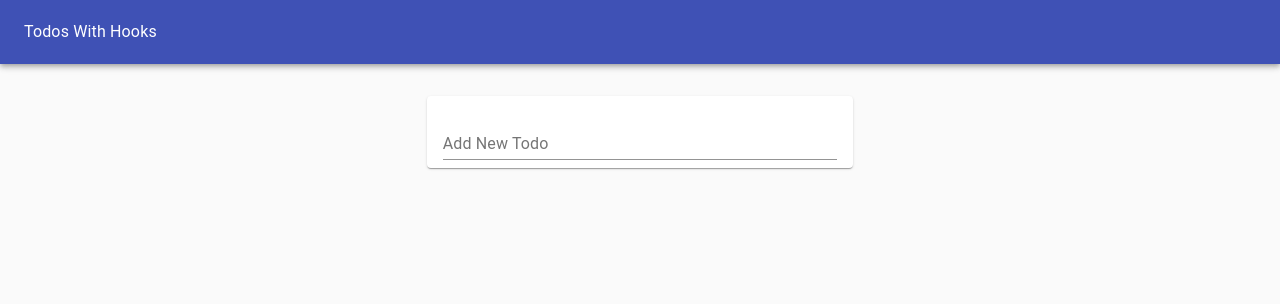
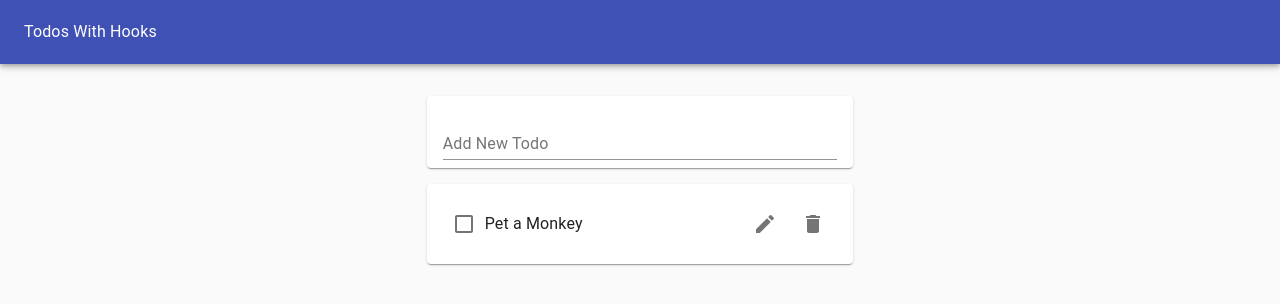
Before and after one commit to bpoole5591/todos-hooks, a React (Create React App) app: page / in a window 1280 px wide. Shown: the top 304 px of the page. Built offline with nearby package versions, Linux system fonts and the light colour scheme.

Commit message:
Added custom hook for local storage

```diff
--- a/src/TodoApp.js
+++ b/src/TodoApp.js
@@ -9,14 +9,10 @@ import Toolbar from '@material-ui/core/Toolbar';
 import Grid from '@material-ui/core/Grid';
 
 const TodoApp = () => {
-  const initialTodos = JSON.parse(window.localStorage.getItem('todos') || '[]');
+  const initialTodos = [{ id: 1, task: 'Pet a Monkey', completed: false }];
   const { todos, addTodo, removeTodo, toggleTodo, editTodo } = useTodoState(
     initialTodos
   );
-
-  useEffect(() => {
-    window.localStorage.setItem('todos', JSON.stringify(todos));
-  }, [todos]);
 
   return (
     <Paper
--- /dev/null
+++ b/src/hooks/useLocalStorageState.js
@@ -0,0 +1,23 @@
+import { useState, useEffect } from 'react';
+
+function UseLocalStorageState(key, defaultVal) {
+  // Make piece of state based off of value in localstorage (or default)
+  const [state, setState] = useState(() => {
+    let val;
+    try {
+      val = JSON.parse(window.localStorage.getItem(key) || String(defaultVal));
+    } catch (e) {
+      val = defaultVal;
+    }
+    return val;
+  });
+
+  // use useEffect to update localstorage when state changes
+  useEffect(() => {
+    window.localStorage.setItem(key, JSON.stringify(state));
+    // eslint-disable-next-line react-hooks/exhaustive-deps
+  }, [state]);
+  return [state, setState];
+}
+
+export default UseLocalStorageState;
--- a/src/hooks/useTodoState.js
+++ b/src/hooks/useTodoState.js
@@ -1,8 +1,8 @@
-import { useState } from 'react';
+import useLocalStorageState from './useLocalStorageState';
 import uuid from 'uuid/v4';
 
 export default initialTodos => {
-  const [todos, setTodos] = useState(initialTodos);
+  const [todos, setTodos] = useLocalStorageState('todos', initialTodos);
   return {
     todos,
     addTodo: newTodoText => {
```
